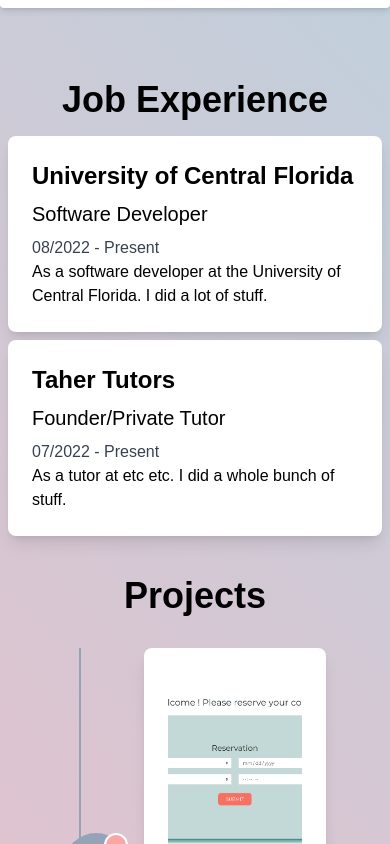
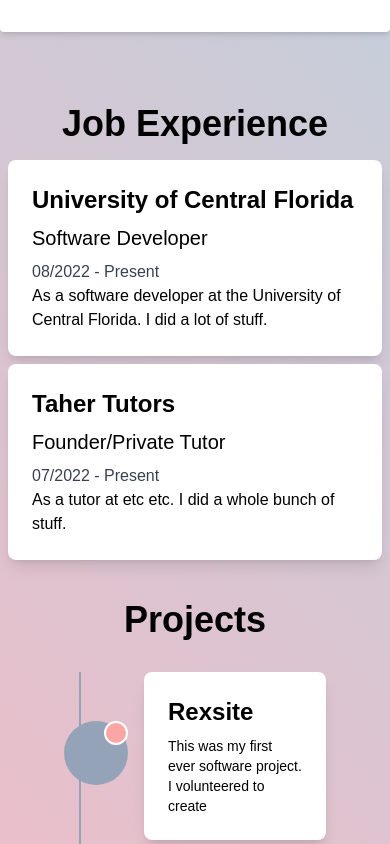
Before and after one commit to taheralfayad/Portfolio, a React (Create React App) app: page / in a window 390 px wide. Shown: the part 1156-2000 px from the top of the page. Built offline with nearby package versions, Linux system fonts and the light colour scheme.

Commit message:
Fix responsiveness issues, add video for slackoverflow and rexsite

```diff
--- a/src/App.js
+++ b/src/App.js
@@ -9,7 +9,7 @@
   return (
     <div className="App">
       <Navbar/>
-      <div className="pt-14">
+      <div className="py-20">
             <Greeting/>
             <About/>
             <Experience/>
--- a/src/components/Greeting.js
+++ b/src/components/Greeting.js
@@ -5,7 +5,7 @@
 
 export default function Greeting() {
   return (
-    <div className="h-screen container mx-auto text-black font-poppins flex items-center justify-center pt-16">
+    <div className="h-screen container mx-auto text-black font-poppins flex items-center justify-center pt-28">
         <div className="container mx-auto flex flex-col md:flex-row items-center space-y-10 md:space-y-0 p-40">
             <div className="flex flex-col w-full justify-center items-start pt-12 pb-24 px-6 bg-white rounded-lg shadow-md p-6 md:mr-10">
                 <h1 className="font-headings text-3xl mb-2">Hello!</h1>
--- a/src/components/Navbar.js
+++ b/src/components/Navbar.js
@@ -8,7 +8,7 @@
   return (
     <nav className="fixed w-full top-0 flex items-center justify-between p-6 bg-gray-900 z-10">
         <div className="text-white text-xl font-poppins">
-            <h1 className="text-4xl flicker-effect">Ahmad Altaher Alfayad</h1>
+            <h1 className="text-4xl">Taher Alfayad</h1>
         </div>
         <div className="relative">
             <div className="lg:hidden">
--- a/src/components/Project.js
+++ b/src/components/Project.js
@@ -1,4 +1,9 @@
-const Project = ({ project }) => (
+import React, { useState } from 'react';
+
+const Project = ({ project }) => {
+  const [hover, setHover] = useState(false);
+
+  return (
     <div className="flex items-center mb-16">
       <div className="flex-shrink-0">
         <div className="inline-block relative">
@@ -6,15 +11,39 @@
           <div className="absolute top-0 right-0 h-6 w-6 bg-red-300 rounded-full border-2 border-white"></div>
         </div>
       </div>
-      <div className="ml-4 max-w-md">
-        <div className="bg-white p-6 rounded-lg shadow-lg">
-          <img src={project.image} alt={project.title} className="rounded-lg mb-4 w-full h-64 object-cover" /> {/* <-- added fixed height and object cover here */}
-          <h2 className="text-2xl font-semibold mb-2">{project.title}</h2>
-          <p className="text-sm">{project.description}</p>
+      <div className="ml-4 max-w-full w-full md:max-w-xl lg:max-w-2xl xl:max-w-3xl">
+        <div className="bg-white p-6 rounded-lg shadow-lg relative h-full">
+          <a
+            href={project.link}
+            target="_blank"
+            rel="noopener noreferrer"
+            onMouseEnter={() => setHover(true)}
+            onMouseLeave={() => setHover(false)}
+            style={{ position: 'relative', display: 'block' }}
+          >
+          <video
+            src={project.video}
+            alt={project.title}
+            className="rounded-lg mb-4 w-full h-full object-cover hidden md:block"
+            autoPlay
+            loop
+            muted
+          >
+              Your browser does not support the video tag.
+          </video>
+            <div
+              style={{ display: hover ? 'flex' : 'none' }}
+              className="absolute inset-0 bg-black bg-opacity-50 flex items-center justify-center rounded-lg"
+            >
+              <p className="text-white text-lg">Click here to see the code</p>
+            </div>
+          </a>
+          <h2 className="text-2xl font-semibold mb-2 overflow-auto">{project.title}</h2>
+          <p className="text-sm overflow-auto">{project.description}</p>
         </div>
       </div>
     </div>
   );
+};
 
-
-  export default Project
+export default Project;
--- a/src/components/Projects.js
+++ b/src/components/Projects.js
@@ -1,12 +1,14 @@
 import React from 'react';
 import Project from './Project'
-import rexsite from '../static/rexsite.png'
+import rexsiteVid from '../static/rexsite.webm'
+import slackOverflowVid from '../static/slackOverflow.webm'
+import rexsitePic from '../static/rexsite.png'
 
 export default function Projects() {
   const projects = [
-    { id: 1, title: 'Rexsite', description: 'This was my first ever software project. I volunteered to create ', year: '2023', image: rexsite },
-    { id: 2, title: 'SlackOverflow', description: 'Description for project 2', year: '2022', image: rexsite },
-    { id: 3, title: 'Scribe.py', description: 'Description for project 3', year: '2021', image: rexsite },
+    { id: 1, title: 'Rexsite', description: 'This was my first ever software project. I volunteered to create ', year: '2023', video: rexsiteVid, image: rexsitePic, link: "https://github.com/taheralfayad/tennis-rez" },
+    { id: 2, title: 'Slack Overflow', description: 'Description for project 2', year: '2022', video: slackOverflowVid },
+    { id: 3, title: 'Scribe.py', description: 'Description for project 3', year: '2021', video: rexsiteVid },
   ];
 
   return(
```
Also changed, not shown: 2 other files (tests, documents, lock files or other folders).
